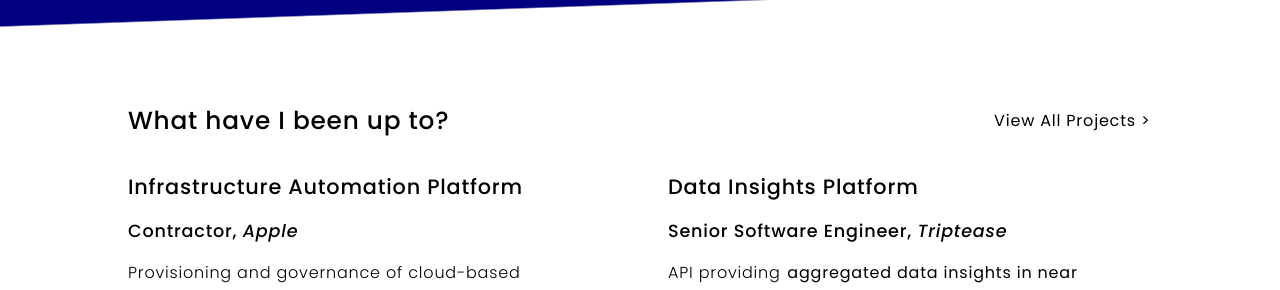
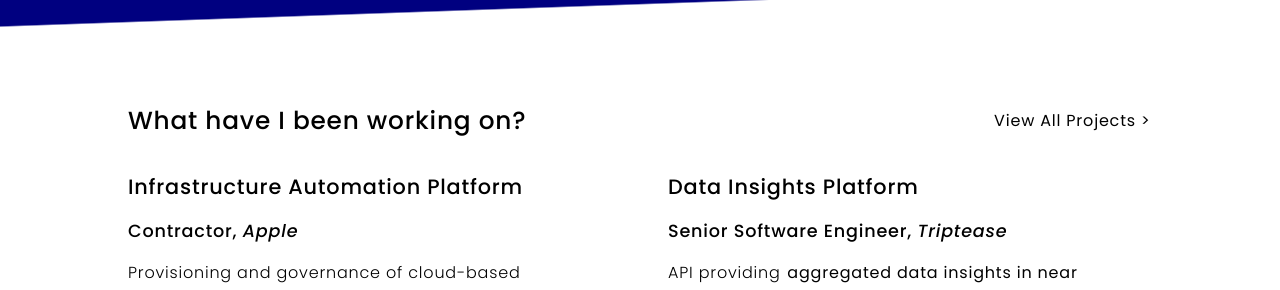
Before and after one commit to philwhiteuk/cv, a Jekyll site: the page built from pages/index.md, in a window 1280 px wide and 900 px high, scrolled down 788 px. Shown: the part 157-447 px from the top of the window. Built offline with Jekyll 4.4.1, drawn with Linux system fonts in a browser that asks for light colours.

Commit message:
💄 change heading of homepage section

```diff
--- a/_layouts/homepage.html
+++ b/_layouts/homepage.html
@@ -17,7 +17,7 @@ layout: default
 {% include line-break.html direction="right" %}
 <section>
     <div class="wrapper">
-        <h2>What have I been up to?</h2>
+        <h2>What have I been working on?</h2>
         <a href="{{ 'projects' | relative_url }}" title="View all projects"><em>View All Projects ></em></a>
         {%- include projects.html shortlist=true -%}
     </div>
```
